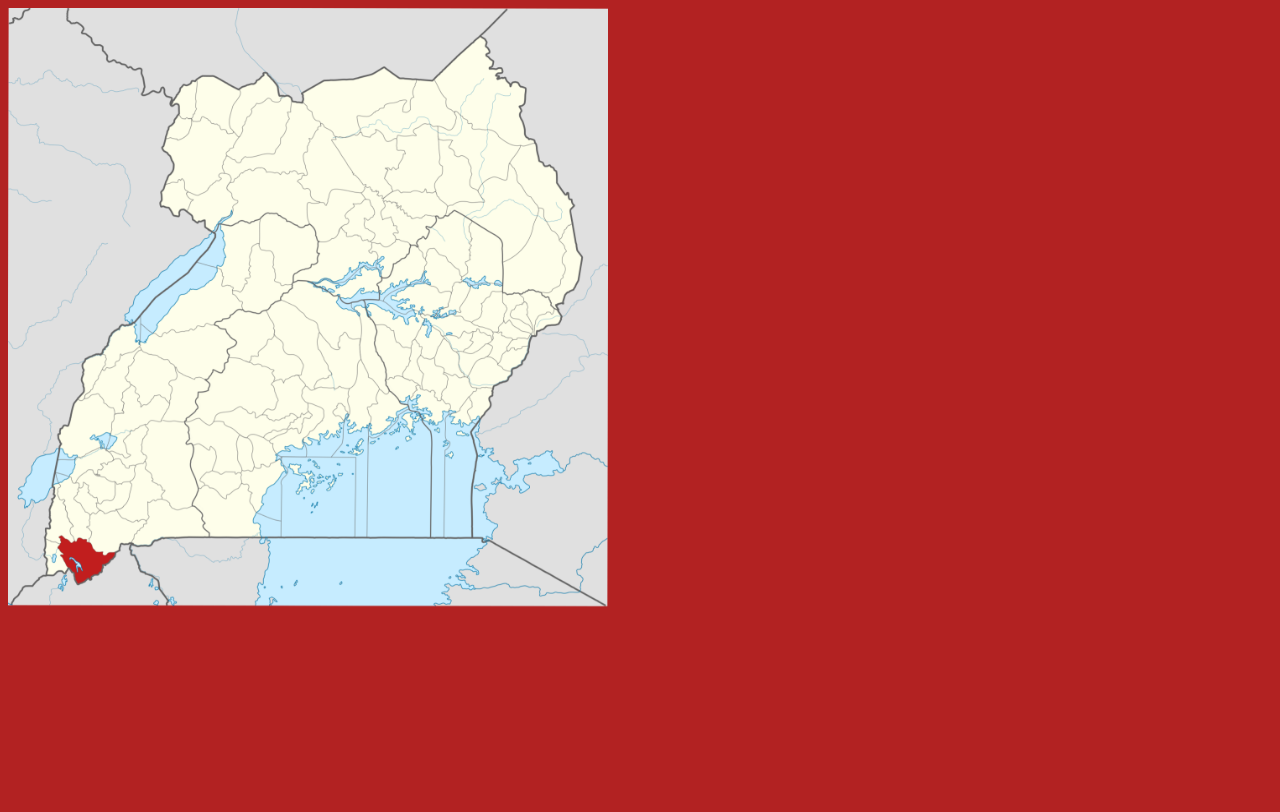
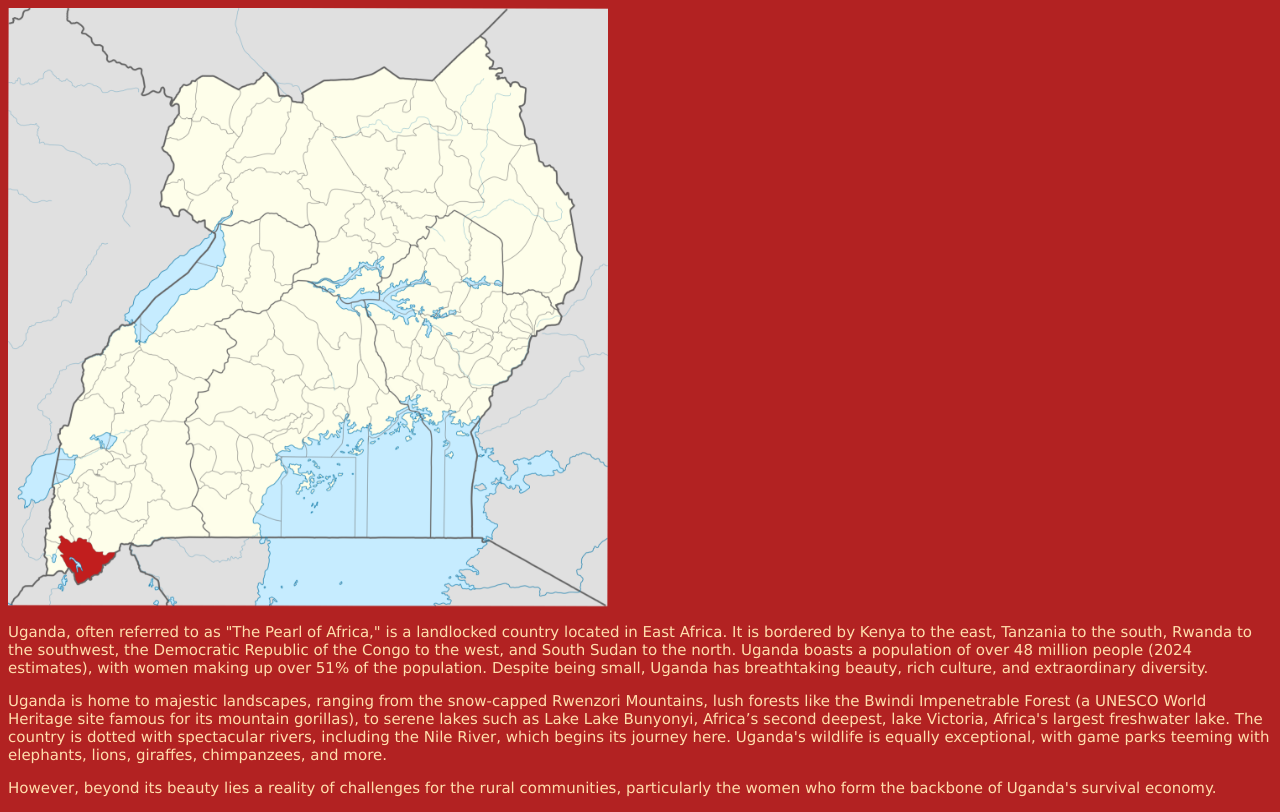
Before and after one commit to biwoda/Biwoda2025, a plain HTML site: page location.html in a window 1280 px wide. Drawn offline with Linux system fonts and the light colour scheme.

Commit message:
Update location.html

```diff
--- a/location.html
+++ b/location.html
@@ -4,6 +4,21 @@
   </head>
   <body>
      <img src="UgandaMap.jpg" align="center" width="600" height="600">
-    <p></p>
+    <p>Uganda, often referred to as "The Pearl of Africa," is a landlocked country located in East Africa.
+      It is bordered by Kenya to the east, Tanzania to the south, Rwanda to the southwest,
+      the Democratic Republic of the Congo to the west, and South Sudan to the north.
+      Uganda boasts a population of over 48 million people (2024 estimates), with women making up over 51% of the population.
+      Despite being small, Uganda has breathtaking beauty, rich culture, and extraordinary diversity.</p>
+
+      <p>Uganda is home to majestic landscapes, ranging from the snow-capped Rwenzori Mountains,
+        lush forests like the Bwindi Impenetrable Forest (a UNESCO World Heritage site famous for
+        its mountain gorillas), to serene lakes such as Lake Lake Bunyonyi, Africa’s second deepest,
+        lake Victoria, Africa's largest freshwater lake. The country is dotted with spectacular rivers,
+        including the Nile River, which begins its journey here. Uganda's wildlife is equally exceptional,
+        with game parks teeming with elephants, lions, giraffes, chimpanzees, and more. </p>
+
+    <p>However, beyond its beauty lies a reality of challenges for the rural communities,
+      particularly the women who form the backbone of Uganda's survival economy.
+    </p>
   </body>
 </html>
```
